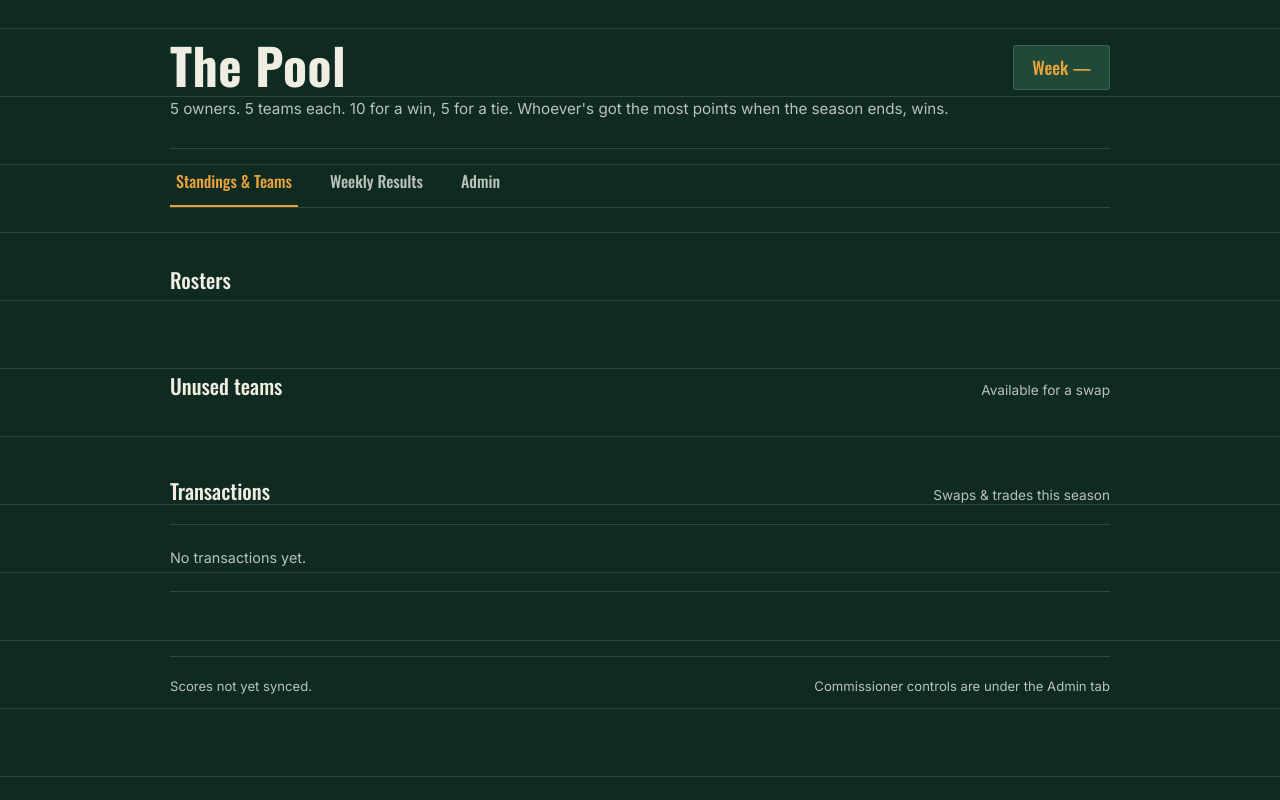
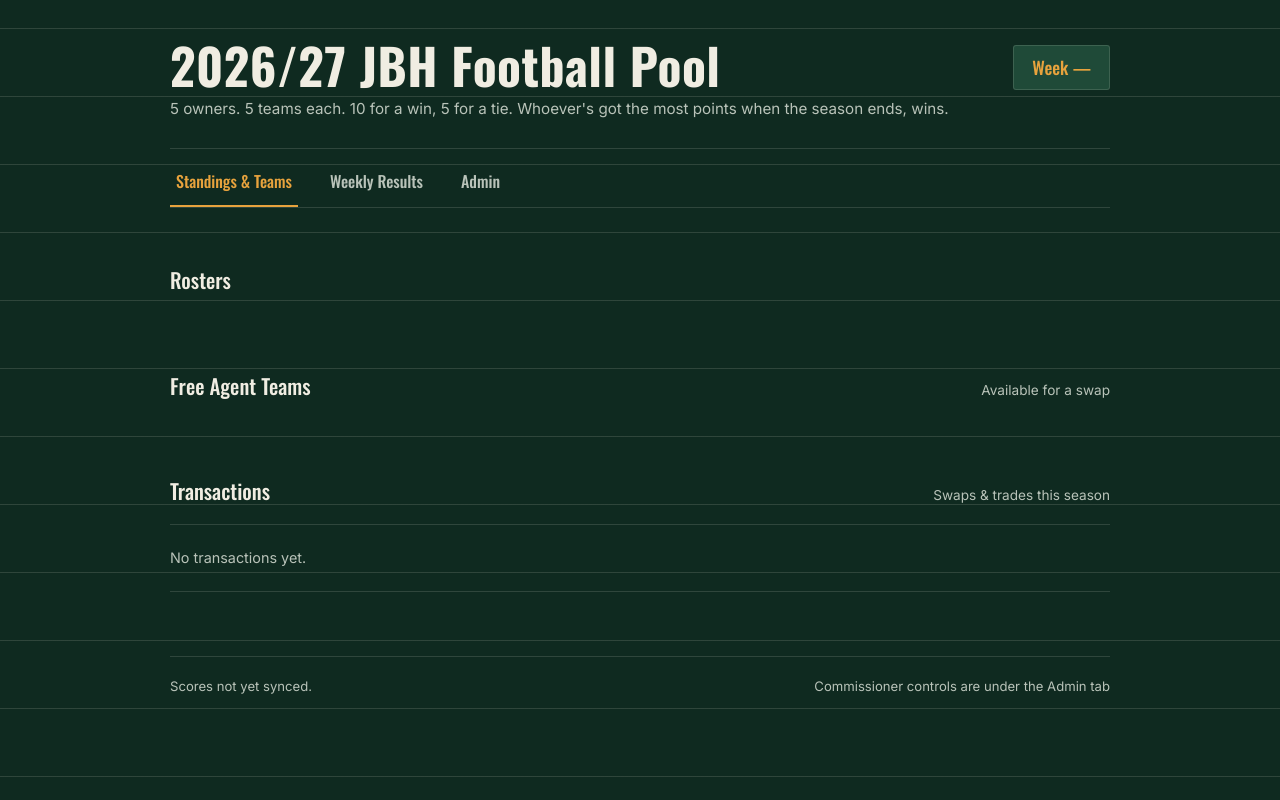
Before and after one commit to Josh-Gaskin/NFL-Pool-2026, a website: page index.html in a window 1280 px wide. Drawn offline with nearby package versions, Linux system fonts and the light colour scheme; no server answers.

Commit message:
Add files via upload

```diff
--- a/index.html
+++ b/index.html
@@ -3,7 +3,7 @@
 <head>
 <meta charset="UTF-8">
 <meta name="viewport" content="width=device-width, initial-scale=1.0">
-<title>The Pool</title>
+<title>2026/27 JBH Football Pool</title>
 <link rel="stylesheet" href="css/style.css">
 </head>
 <body>
@@ -12,7 +12,7 @@
 
   <header class="masthead">
     <div class="masthead-row">
-      <h1>The Pool</h1>
+      <h1>2026/27 JBH Football Pool</h1>
       <div class="week-pill" id="weekPill">Week —</div>
     </div>
     <div class="sub">5 owners. 5 teams each. 10 for a win, 5 for a tie. Whoever's got the most points when the season ends, wins.</div>
@@ -36,7 +36,7 @@
     <div class="rosters" id="rosters"></div>
 
     <div class="section-head">
-      <h2>Unused teams</h2>
+      <h2>Free Agent Teams</h2>
       <div class="hint">Available for a swap</div>
     </div>
     <div class="unused-pool" id="unusedPool"></div>
```
